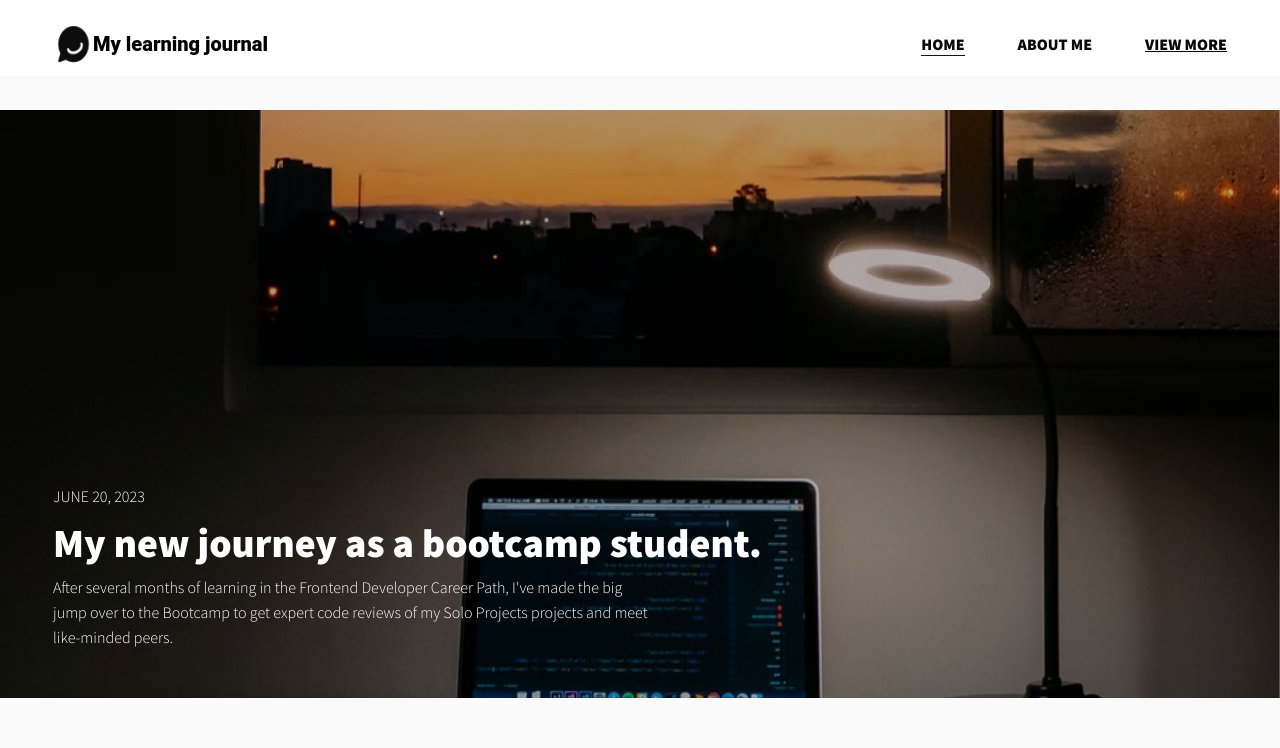
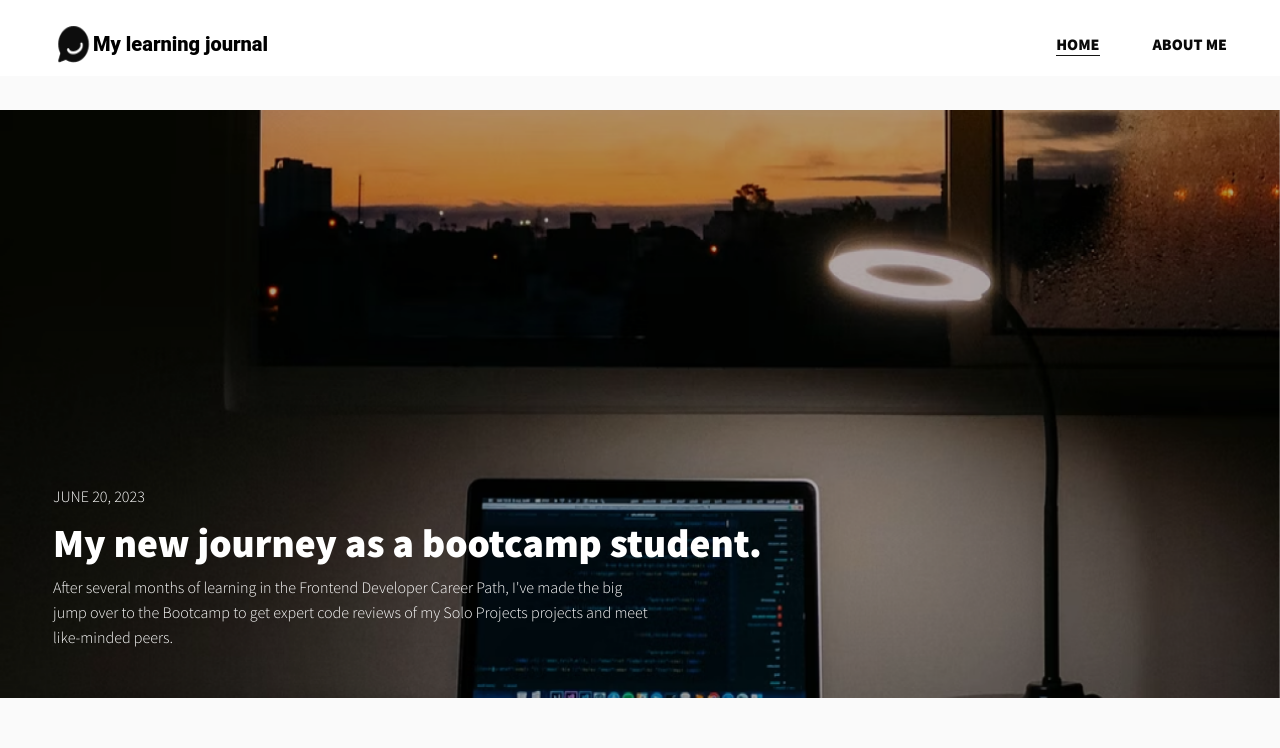
Before and after one commit to MastooraTurkmen/Learning-Journal, a website built with Vite: page index.html in a window 1280 px wide. Shown: the top 748 px of the page. Built offline with nearby package versions, Linux system fonts and the light colour scheme.

Commit message:
Update index.html

```diff
--- a/index.html
+++ b/index.html
@@ -22,7 +22,6 @@
                 <nav class="page">
                     <a class="home current" href="index.html" >Home</a>
                     <a class="about-me" href="about.html">About me</a>
-                    <a class="view-more" href="view.html">View More</a>
                 </nav>
             </div>
 
```
